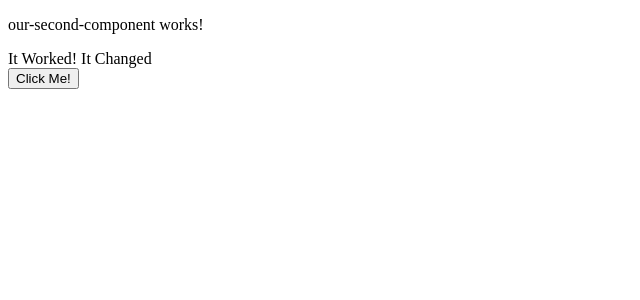
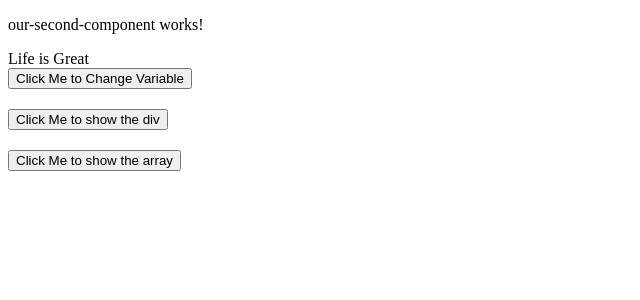
Before and after one commit to IrSg/Angular-Starter, an Angular app: page /coolcomponent in a window 1280 px wide. Shown: the top 300 px of the page, without its empty margins (0-640 px from the left). Built offline with nearby package versions, Linux system fonts and the light colour scheme.

Commit message:
new basic functions

```diff
--- a/src/app/amazing-first-component/amazing-first-component.component.html
+++ b/src/app/amazing-first-component/amazing-first-component.component.html
@@ -1,13 +1,3 @@
-<!--
-<div>
-  <div>{{firstVar}}</div>
+<div>Here is my first component</div>
 
-  <div *ngIf=""></div>
-
-  <div *ngFor=""></div>
-
-  <button ></button>
-
-
-</div>
--->
+<button>This is a button in my first component</button>
--- a/src/app/our-second-component/our-second-component.component.html
+++ b/src/app/our-second-component/our-second-component.component.html
@@ -1,5 +1,16 @@
 <p>our-second-component works!</p>
 
+<!--interact with a variable-->
 <div>{{helloVariable}}</div>
 
-<button (click)="coolFunction()">Click Me!</button>
+<button (click)="coolFunction()">Click Me to Change Variable</button>
+<br/>
+<!--*ngIf-->
+<button (click)="showDivFunc()" style="margin-top: 20px">Click Me to show the div</button>
+<div *ngIf="showTheDiv === 'show it!'">The div is shown</div>
+<br/>
+<!--*ngFor-->
+<button (click)="showArrayFunc()" style="margin-top: 20px">Click Me to show the array</button>
+<div *ngFor="let coolItem of arrayItems">
+	<div>result: {{coolItem}}</div>
+</div>
--- a/src/app/our-second-component/our-second-component.component.ts
+++ b/src/app/our-second-component/our-second-component.component.ts
@@ -8,18 +8,34 @@ import { Component, OnInit } from '@angular/core';
 
 export class OurSecondComponentComponent implements OnInit {
   public helloVariable = 'Life is Great'
+  public showTheDiv: any
+  public arrayItems: Array<any> = [];
+
+
 
   constructor() { }
 
   ngOnInit() {
-  	this.helloVariable = 'Life is supa dupa great'
-    this.coolFunction()
+    console.log('the second component is initialized')
   }
 
   coolFunction(){
   	//this function will now run when the page is initialized and when you click the button in the html
-  	alert('you are now running a function')
   	this.helloVariable = 'It Worked! It Changed'
   }
 
+  showDivFunc(){
+    if (this.showTheDiv === 'show it!'){
+      this.showTheDiv = "hide it!"
+    } else {
+      this.showTheDiv = 'show it!'
+    }
+  }
+
+  showArrayFunc(){
+    this.arrayItems = ['hello', 'here', 'is', 'an', 'array']
+  }
+
+
+
 }
```
Also changed, not shown: 1 other file (tests, documents, lock files or other folders).
